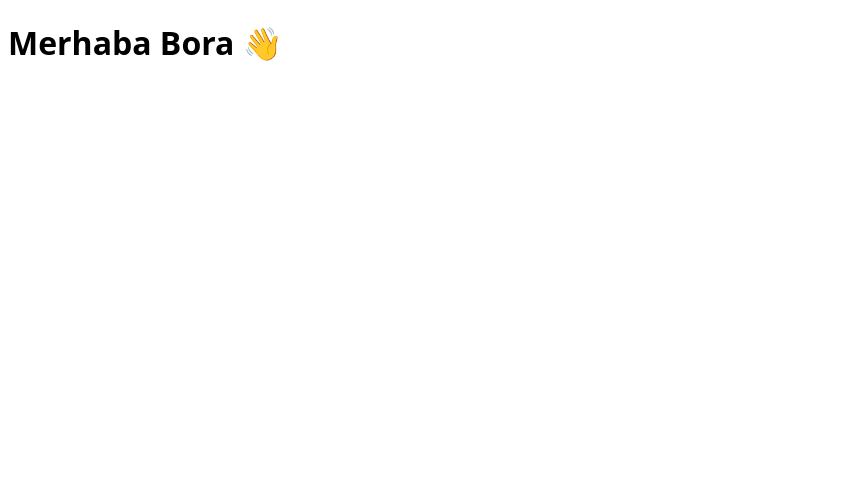
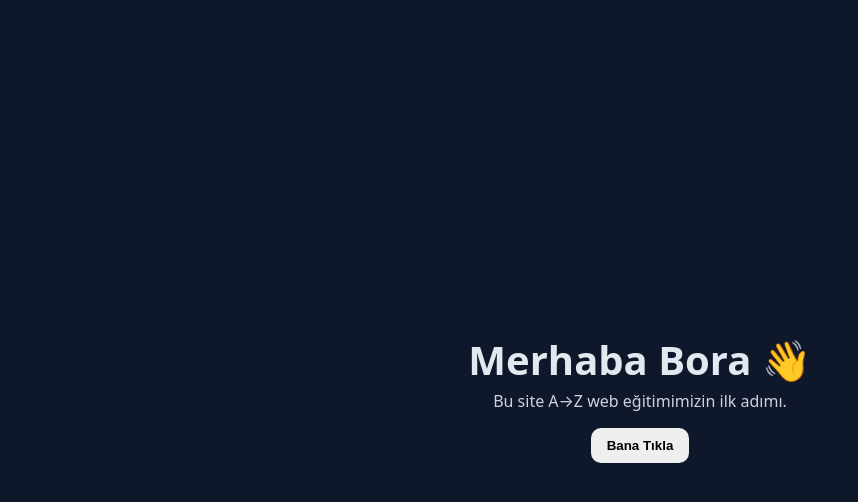
Before and after one commit to tired61/cbatursite, a plain HTML site: page index.html in a window 1280 px wide. Shown: the whole page, without its empty margins (0-858 px from the left). Drawn offline with Linux system fonts and the light colour scheme.

Commit message:
feat: temel HTML iskeleti + stil ve ilk JS etkileşimi

```diff
--- a/index.html
+++ b/index.html
@@ -1,4 +1,18 @@
-<!doctype html><meta charset="utf-8"><title>Hello</title>
-<link rel="stylesheet" href="style.css">
-<h1>Merhaba Bora 👋</h1>
-<script src="script.js"></script>
+<!doctype html>
+<html lang="tr">
+<head>
+  <meta charset="utf-8" />
+  <meta name="viewport" content="width=device-width, initial-scale=1" />
+  <title>cbatursite</title>
+  <link rel="stylesheet" href="./style.css" />
+</head>
+<body>
+  <header class="container">
+    <h1>Merhaba Bora 👋</h1>
+    <p>Bu site A→Z web eğitimimizin ilk adımı.</p>
+    <button id="sayHiBtn">Bana Tıkla</button>
+  </header>
+
+  <script src="./script.js"></script>
+</body>
+</html>
--- a/script.js
+++ b/script.js
@@ -1 +1,3 @@
-console.log("Hello Bora!");
+document.getElementById("sayHiBtn").addEventListener("click", () => {
+  alert("Selam Bora! 🎯 İlk etkileşimi yaptık.");
+});
--- a/style.css
+++ b/style.css
@@ -1 +1,17 @@
-body { font-family: system-ui, Arial, sans-serif; }
+* { box-sizing: border-box; }
+html, body { height: 100%; margin: 0; }
+body {
+  font-family: system-ui, -apple-system, Segoe UI, Roboto, Arial, sans-serif;
+  background: #0f172a; /* koyu lacivert */
+  color: #e2e8f0;      /* açık gri */
+  display: grid;
+  place-items: center;
+}
+.container { text-align: center; max-width: 640px; padding: 24px; }
+h1 { margin: 0 0 8px; font-size: 40px; line-height: 1.1; }
+p  { margin: 0 0 16px; opacity: .9; }
+button {
+  padding: 10px 16px; border: 0; border-radius: 10px;
+  font-weight: 600; cursor: pointer;
+}
+button:hover { transform: translateY(-1px); }
```
